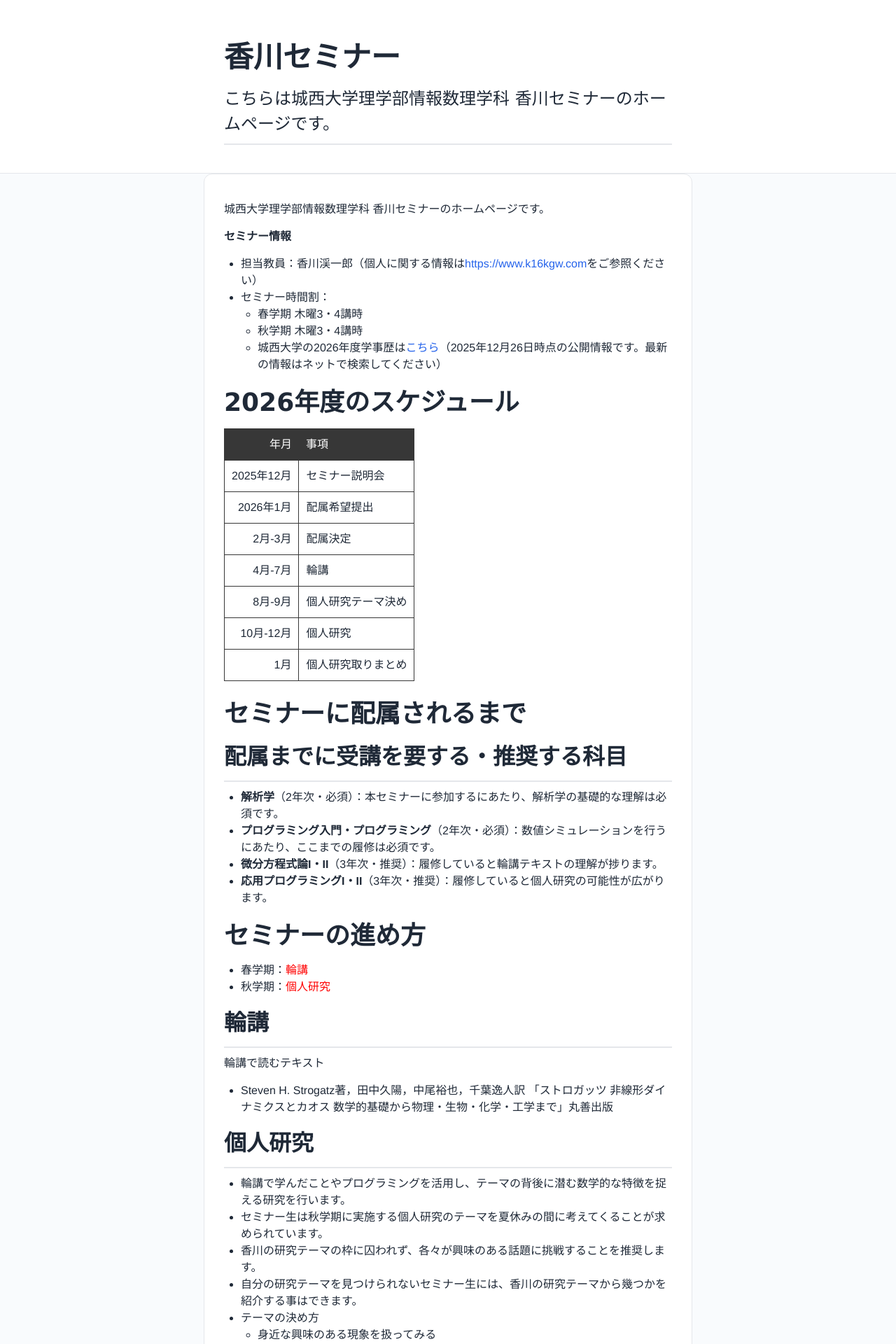
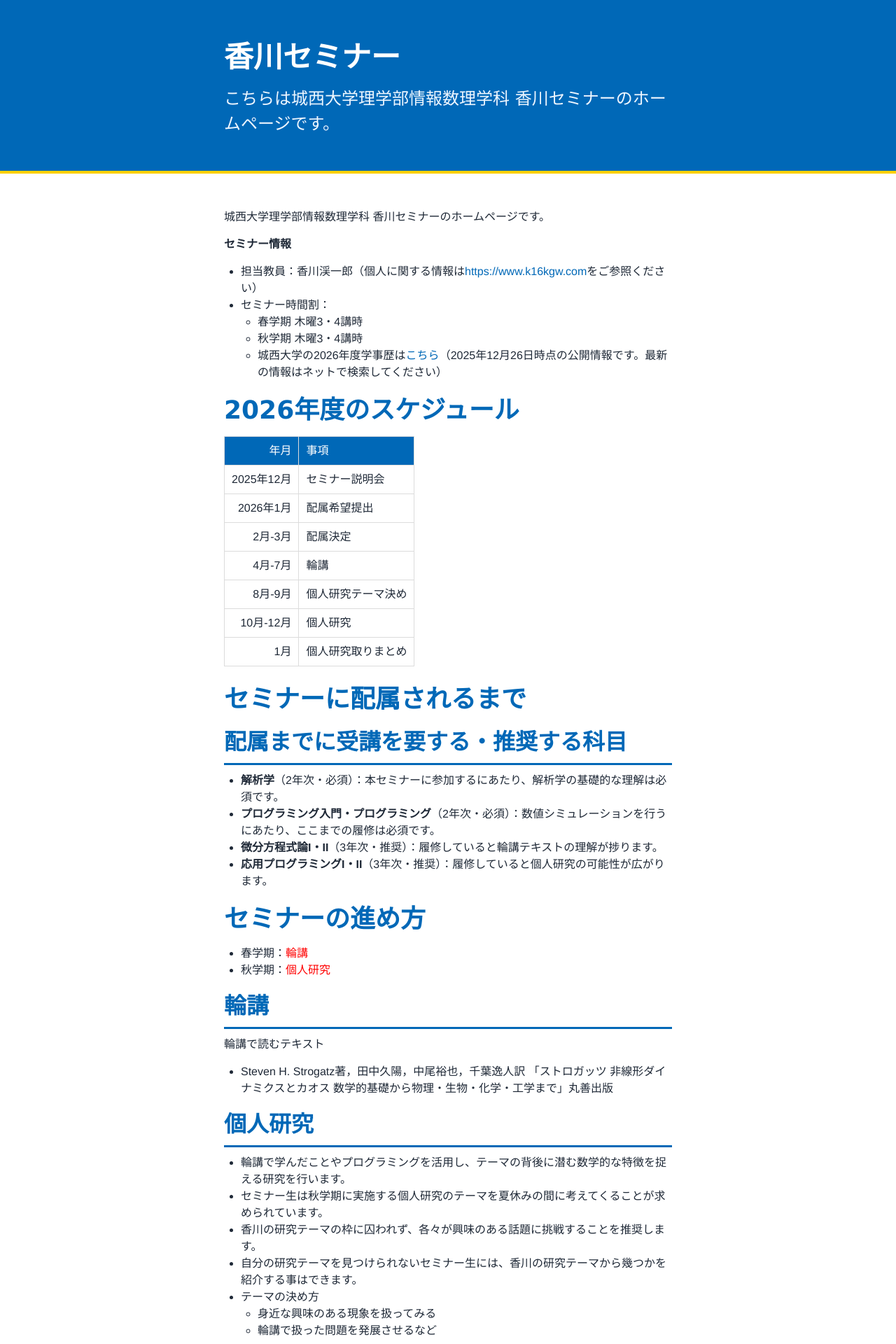
Before and after one commit to k16kgw/k16kgw.github.io, a Jekyll site: the page built from index.md, in a window 1280 px wide. Shown: the top 1920 px of the page at 70% size. Built offline with Jekyll 4.4.1, drawn with Linux system fonts in a browser that asks for light colours.

Commit message:
mk theme-josai

```diff
--- /dev/null
+++ b/_sass/_theme-josai.scss
@@ -0,0 +1,159 @@
+/* =====================================================
+   Josai University Theme
+   (for jekyll-theme-slate)
+   School Colors:
+     Blue   : #0068B7 (RGB 0,104,183)
+     Yellow : #FDD000 (RGB 253,208,0)
+   ===================================================== */
+
+:root {
+  --josai-blue:   #0068B7;
+  --josai-yellow: #FDD000;
+
+  --bg: #ffffff;
+  --panel: #ffffff;
+  --text: #1f2937;
+  --muted: #555555;
+  --border: #dcdcdc;
+}
+
+/* -----------------------------------------------------
+   Base
+----------------------------------------------------- */
+body {
+  background: var(--bg);
+  color: var(--text);
+  font-family: "Helvetica Neue", Arial, "Noto Sans JP", sans-serif;
+}
+
+/* -----------------------------------------------------
+   Header (Slate)
+----------------------------------------------------- */
+#header_wrap {
+  background: var(--josai-blue) !important;
+  border-bottom: 4px solid var(--josai-yellow);
+}
+
+#project_title {
+  color: #ffffff;
+  text-shadow: none;
+}
+
+#project_tagline {
+  color: #eef6ff;
+  text-shadow: none;
+}
+
+/* -----------------------------------------------------
+   Main content
+----------------------------------------------------- */
+#main_content_wrap {
+  background: var(--bg) !important;
+  border-top: none;
+  border-bottom: none;
+}
+
+#main_content {
+  color: var(--text);
+}
+
+/* -----------------------------------------------------
+   Footer
+----------------------------------------------------- */
+#footer_wrap {
+  background: #f5f7fa !important;
+  border-top: 1px solid var(--border);
+}
+
+#footer_wrap,
+#footer_wrap a,
+footer p {
+  color: var(--muted);
+}
+
+/* -----------------------------------------------------
+   Headings
+----------------------------------------------------- */
+h1, h2, h3, h4, h5, h6 {
+  color: var(--josai-blue);
+  letter-spacing: 0;
+}
+
+h2 {
+  background: none;
+  border-bottom: 3px solid var(--josai-blue);
+  padding-bottom: 6px;
+}
+
+/* -----------------------------------------------------
+   Links
+----------------------------------------------------- */
+a {
+  color: var(--josai-blue);
+  text-decoration: none;
+}
+
+a:hover,
+a:focus {
+  text-decoration: underline;
+}
+
+/* 強調リンク（必要な場合に class="highlight" を付与） */
+a.highlight {
+  color: var(--josai-blue);
+  background: linear-gradient(
+    transparent 70%,
+    var(--josai-yellow) 70%
+  );
+}
+
+/* -----------------------------------------------------
+   Lists
+----------------------------------------------------- */
+ul {
+  list-style: disc;
+  list-style-position: outside;
+  padding-left: 1.5em;
+}
+
+ul ul {
+  list-style-type: circle;
+}
+
+ul ul ul {
+  list-style-type: square;
+}
+
+/* -----------------------------------------------------
+   Tables
+----------------------------------------------------- */
+table {
+  border-collapse: collapse;
+}
+
+th {
+  background: var(--josai-blue);
+  color: #ffffff;
+}
+
+td, th {
+  border: 1px solid var(--border);
+  padding: 8px 10px;
+}
+
+/* -----------------------------------------------------
+   Code blocks
+----------------------------------------------------- */
+pre, code {
+  background: #f8fafc;
+  border: 1px solid var(--border);
+  box-shadow: none;
+}
+
+/* -----------------------------------------------------
+   Images
+----------------------------------------------------- */
+img {
+  box-shadow: none;
+  border: 1px solid var(--border);
+}
--- a/assets/css/style.scss
+++ b/assets/css/style.scss
@@ -4,6 +4,7 @@
 @import "jekyll-theme-slate";
 // @import "theme-academic-light";
 // @import "theme-academic-dark";
-@import "theme-modern-blue";
+// @import "theme-modern-blue";
 // @import "theme-minimal-mono";
 // @import "theme-minimal";
+@import "theme-josai";
```
